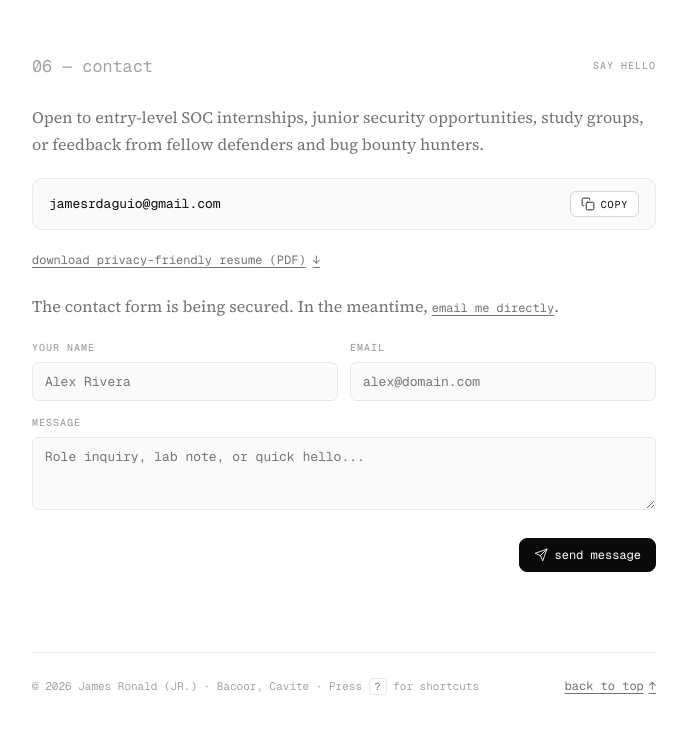
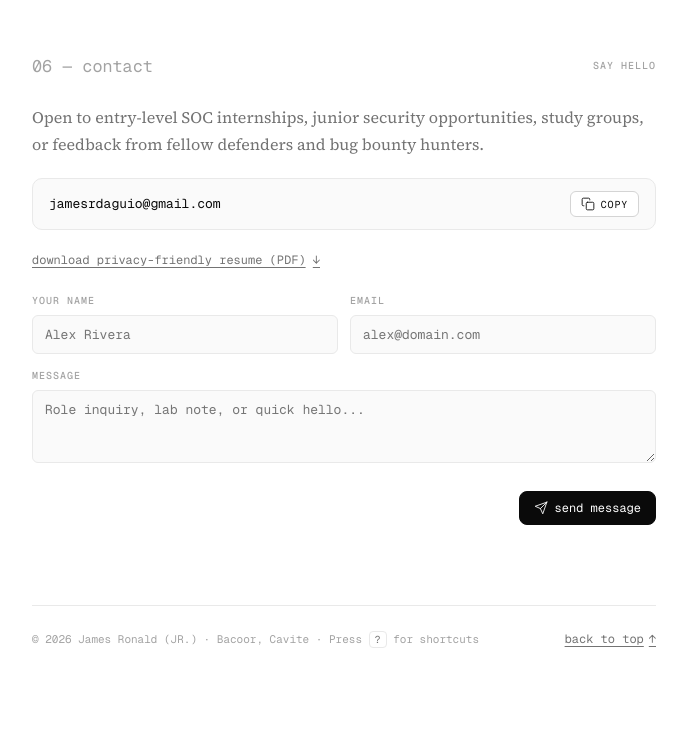
Before and after one commit to jms-rnld-dgi/jms-minimal-design, a plain HTML site: page index.html in a window 1280 px wide. Shown: the part 3606-4340 px from the top of the page, without its empty margins (296-983 px from the left). Drawn offline with nearby package versions, Linux system fonts and the light colour scheme; a web font is replaced by a local one.

Commit message:
Remove contact form setup notice
Removed contact setup notice from the HTML.

```diff
--- a/index.html
+++ b/index.html
@@ -517,10 +517,6 @@
       </p>
 
       <!-- The contact form will be enabled after Cloudflare Turnstile and the Worker are deployed. -->
-      <p class="serif-body-sm" id="contactSetupNotice">
-        The contact form is being secured. In the meantime,
-        <a href="mailto:jamesrdaguio@gmail.com" class="mono-link">email me directly</a>.
-      </p>
       <form class="contact-form" id="contactForm">
         <div class="form-row">
           <label class="field">
```
